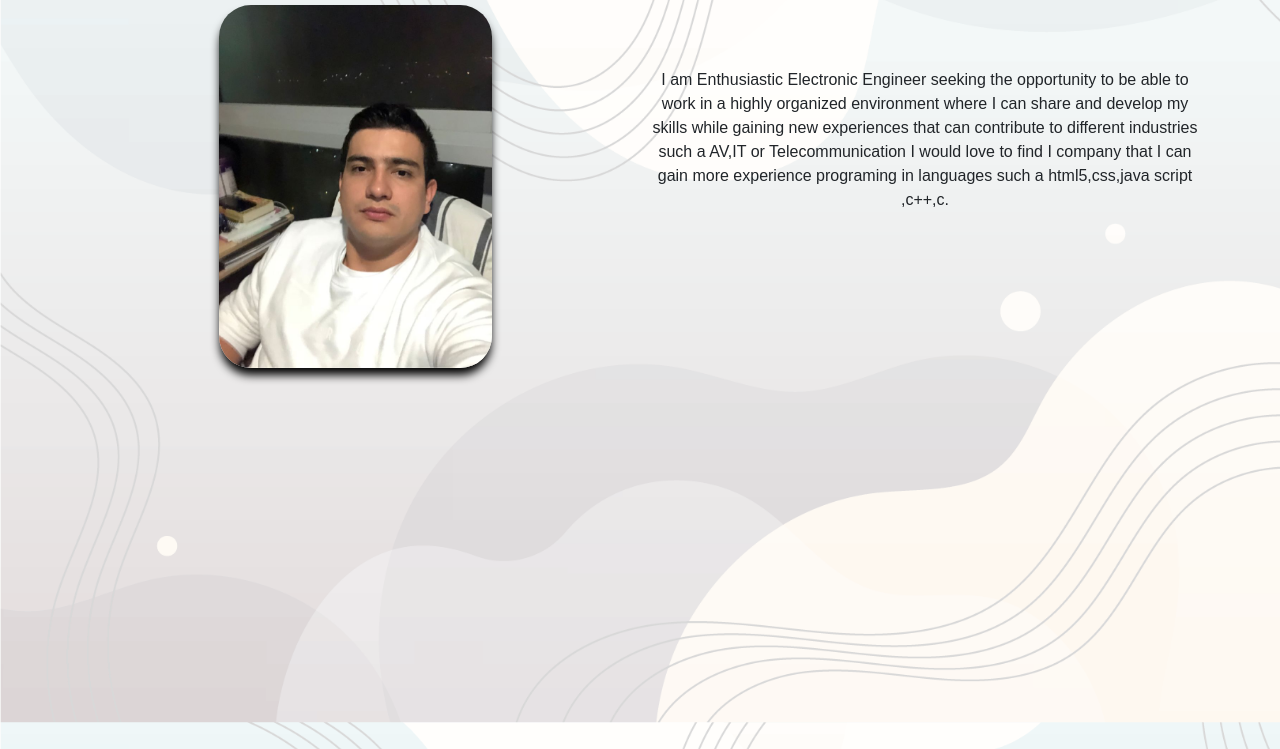
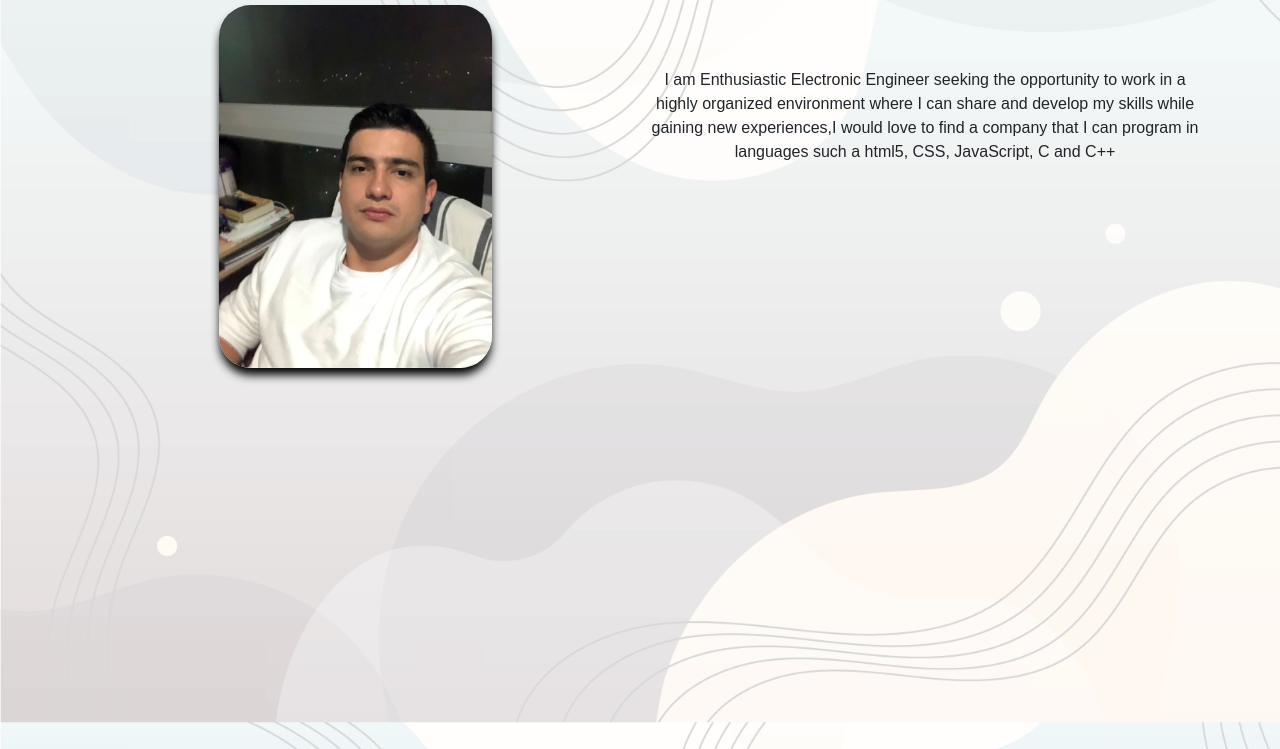
Before and after one commit to diegojair/interview, a plain HTML site: page about-me.html in a window 1280 px wide. Shown: the part 131-880 px from the top of the page. Drawn offline with nearby package versions, Linux system fonts and the light colour scheme.

Commit message:
Update about-me.html

```diff
--- a/about-me.html
+++ b/about-me.html
@@ -31,10 +31,9 @@
         <div class="col-sml-12  col-md-6 h-100" ><div class="content"><img class="my-face" src="images/face.jpeg" />
         </div></div>
 
-        <div class="col-sml-12  col-md-6 p-2"><article class="text-about ">I am Enthusiastic Electronic Engineer seeking the opportunity to be able to work in a highly organized
-          environment where I can share and develop my skills while gaining new experiences that can contribute
-          to different industries such a AV,IT or Telecommunication I would love to find I company that I can gain
-          more experience programing in languages such a html5,css,java script ,c++,c.</article></div>
+        <div class="col-sml-12  col-md-6 p-2"><article class="text-about ">I am Enthusiastic Electronic Engineer seeking the opportunity  to work in a highly
+          organized environment where I can share and develop my skills while gaining new experiences,I would love to find a company that I can   program in
+          languages such a html5, CSS, JavaScript, C and C++</article></div>
 
       </div>
 
```
